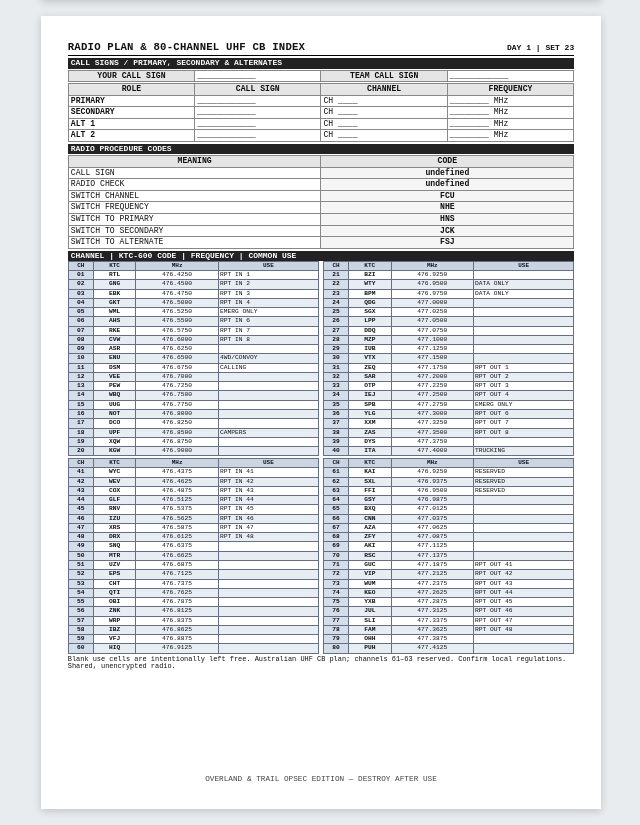
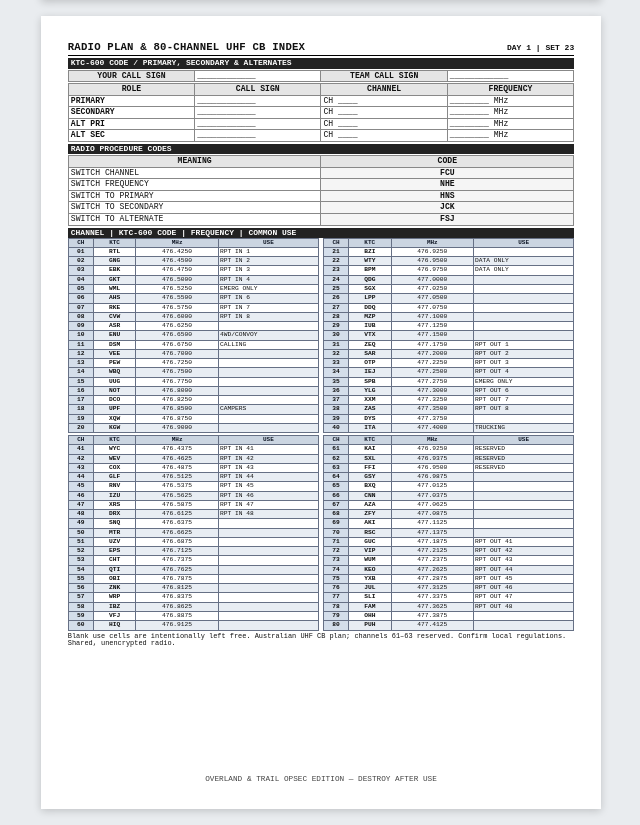
Before and after one commit to realist-hll/kal-61b, a plain HTML site: page ktc-600.html in a window 1280 px wide. Shown: the part 2514-3339 px from the top of the page, without its empty margins (319-959 px from the left). Drawn offline with Linux system fonts and the light colour scheme.

Commit message:
Update radio assignments and headers

```diff
--- a/ktc-600.html
+++ b/ktc-600.html
@@ -131,9 +131,9 @@ const ALPHABET_25 = "ABCDEFGHIJKLMNOPQRSTUVWXY".split("");
 function generateKAL61Rows(rng) { return ALPHABET_25.map(rowLabel => ({ rowLabel, letters: shuffle([...ALPHABET_25], rng) })); }
 
 function buildRadioPage(dayNum, setNum, mapping, channelCodes) {
-  const assignments = ["PRIMARY", "SECONDARY", "ALT 1", "ALT 2"];
+  const assignments = ["PRIMARY", "SECONDARY", "ALT PRI", "ALT SEC"];
   const assignmentRows = assignments.map(role => `<tr><td>${role}</td><td>____________</td><td>CH ____</td><td>________ MHz</td></tr>`).join("");
-  const switchRows = ["CALL SIGN", "RADIO CHECK", "SWITCH CHANNEL", "SWITCH FREQUENCY", "SWITCH TO PRIMARY", "SWITCH TO SECONDARY", "SWITCH TO ALTERNATE"]
+  const switchRows = ["SWITCH CHANNEL", "SWITCH FREQUENCY", "SWITCH TO PRIMARY", "SWITCH TO SECONDARY", "SWITCH TO ALTERNATE"]
     .map(phrase => `<tr><td>${phrase}</td><td class="c">${mapping[phrase]}</td></tr>`).join("");
   const panels = [];
   for (let start = 1; start <= 80; start += 20) {
@@ -146,7 +146,7 @@ function buildRadioPage(dayNum, setNum, mapping, channelCodes) {
   }
   return `<div class="page radio-section"><div>` +
     `<div class="header"><div class="title">RADIO PLAN &amp; 80-CHANNEL UHF CB INDEX</div><div class="meta">DAY ${dayNum} | SET ${setNum}</div></div>` +
-    `<div class="cat-header">CALL SIGNS / PRIMARY, SECONDARY &amp; ALTERNATES</div>` +
+    `<div class="cat-header">KTC-600 CODE / PRIMARY, SECONDARY &amp; ALTERNATES</div>` +
     `<table><tbody><tr><th>YOUR CALL SIGN</th><td>____________</td><th>TEAM CALL SIGN</th><td>____________</td></tr></tbody></table>` +
     `<table class="radio-assignments"><thead><tr><th>ROLE</th><th>CALL SIGN</th><th>CHANNEL</th><th>FREQUENCY</th></tr></thead><tbody>${assignmentRows}</tbody></table>` +
     `<div class="cat-header">RADIO PROCEDURE CODES</div><table><thead><tr><th>MEANING</th><th>CODE</th></tr></thead><tbody>${switchRows}</tbody></table>` +
```
